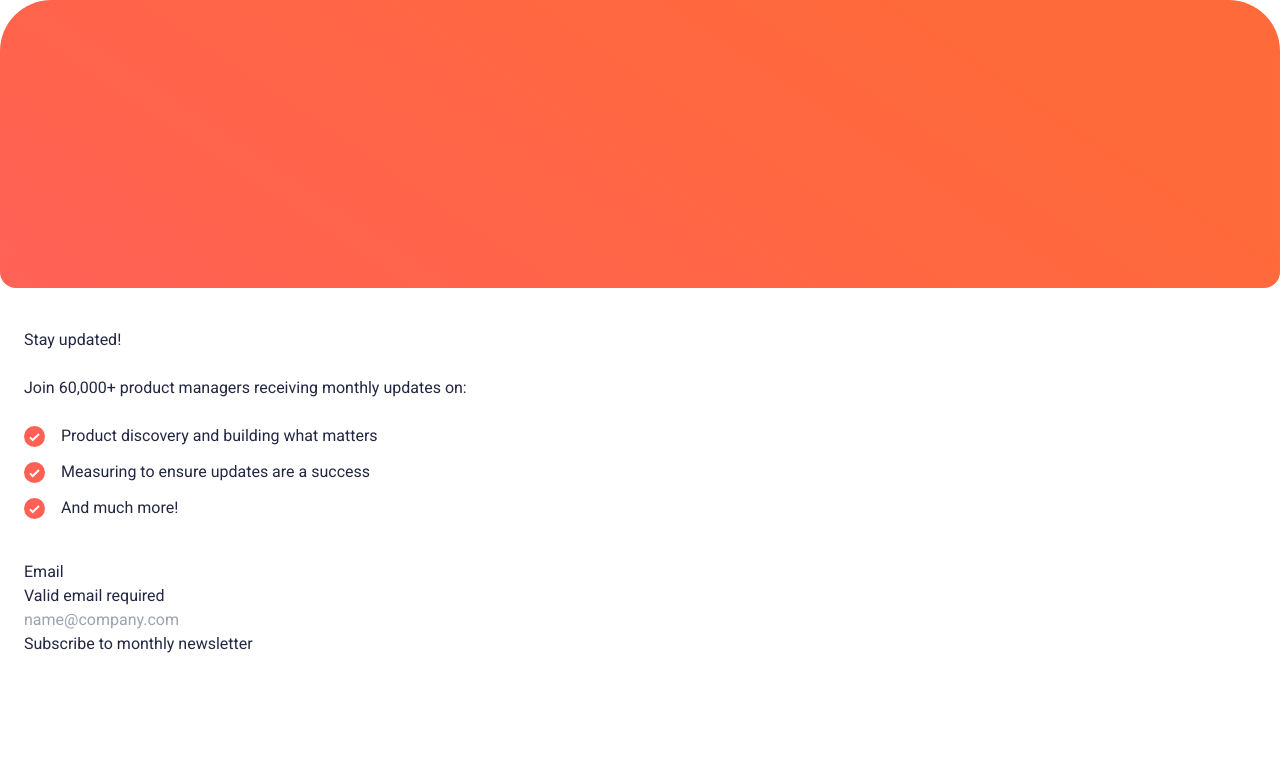
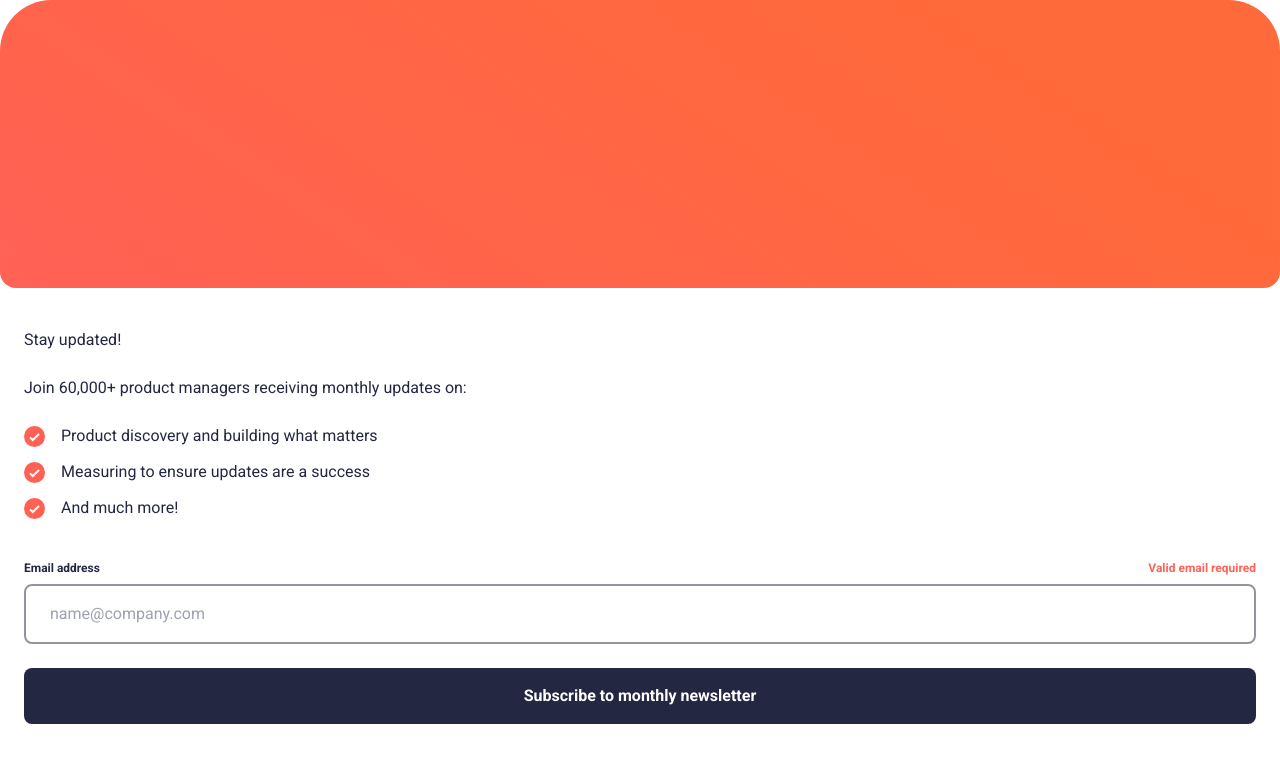
Before and after one commit to md5dalton/newsletter, a Next.js app: page / in a window 1280 px wide. Shown: the top 762 px of the page. Built offline with nearby package versions, Linux system fonts and the light colour scheme.

Commit message:
Update Form.jsx

```diff
--- a/components/Form.jsx
+++ b/components/Form.jsx
@@ -22,23 +22,31 @@ export default () => (
             }, 400)
         }}
     >
-        <Form>
-            <fieldset>
-                <label>
-                    <p>Email</p>
-                    <p>Valid email required</p>
+        <Form className="grid gap-6">
+            <fieldset className="grid gap-2">
+                <label className="flex justify-between text-xs font-bold">
+                    <p>Email address</p>
+                    <p className="text-tomato">Valid email required</p>
                     {/* <ErrorMessage
                         name="email"
                         component="p"
                     /> */}
                 </label>
                 <Field
+                    className="
+                        px-6 py-4
+                        rounded-lg outline-none
+                        border-2 border-grey
+                    "
                     type="email"
                     name="email"
                     placeholder="name@company.com"
                 />
             </fieldset>
-            <button type="submit">Subscribe to monthly newsletter</button>
+            <button
+                type="submit"
+                className="bg-dark-slate-grey text-white grid h-14 place-items-center rounded-lg font-bold"
+            >Subscribe to monthly newsletter</button>
         </Form>
     </Formik>
 )
```
